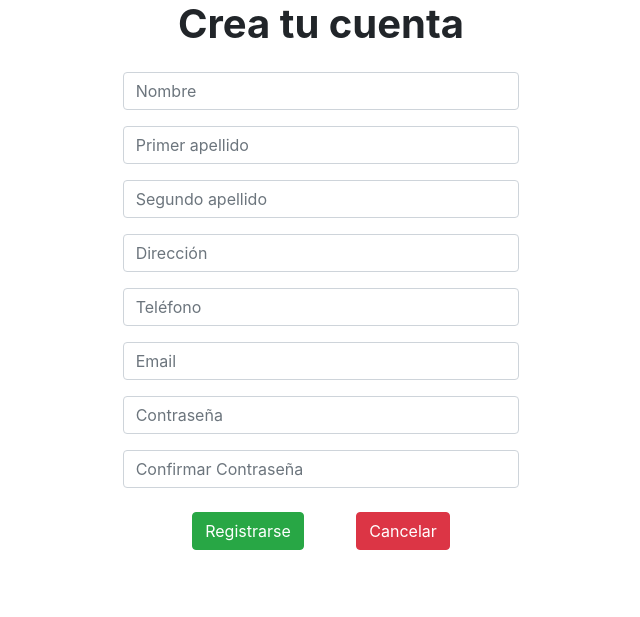
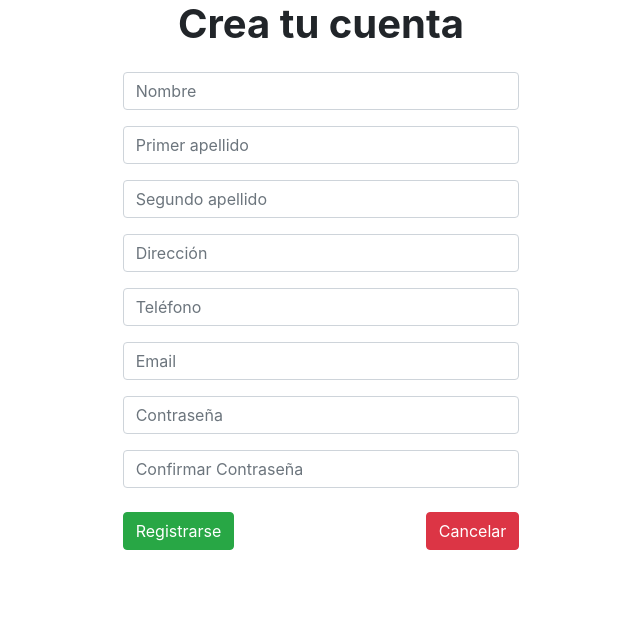
Before and after one commit to JacobLuqueEntenza/trasteros1024, a PHP site: page /tutrastero/usuarioNuevo.php in a window 1280 px wide. Shown: the part 117-734 px from the top of the page, without its empty margins (319-959 px from the left). Run offline with PHP 8.4, Linux system fonts and the light colour scheme; some libraries are stand-ins or nearby versions.

Commit message:
Usuarios editar y nuevo, funcionan bien seguir haciendo pruebas

```diff
--- a/app/vista/usuarios/usuarioNuevo.php
+++ b/app/vista/usuarios/usuarioNuevo.php
@@ -28,22 +28,21 @@
         $telefono = $_POST['telefono'];
         $email = $_POST['email'];
         $pass = $_POST['pass'];
+        if ($_SESSION['rol'] != 1) {
             $comfirma_pass = $_POST['comfirma_pass'];
-        $rol = $_POST['rol'] ?? 3;
-
             // Verificar si las contraseñas coinciden
             if ($pass !== $comfirma_pass) {
                 echo "Las contraseñas no coinciden.";
                 exit();
-        }
-        ;
-
-
+            };
+        };
+        $rol = $_POST['rol'] ?? 3;
 
         $controlador->guardaUsuario($nombre, $apellido1, $apellido2, $direccion, $telefono, $email, $pass, $rol);
+    }
 
-    }
     ?>
+
     <div class="container col-md-4">
         <form action="" method="POST" name="nuevo" class="">
             <legend class="text-center mb-4 h1"><strong>Crea tu cuenta</strong></legend>
@@ -68,14 +67,17 @@
              <div class="form-group">
                 <input type="password" class="form-control" id="pass" name="pass" placeholder="Contraseña">
             </div>
+            <?php if (!isset($_SESSION['usuario']) || $_SESSION['rol'] != 1) { ?>
             <div class="form-group">
                 <input type="password" class="form-control" id="comfirma_pass" name="comfirma_pass"
                     placeholder="Confirmar Contraseña">
             </div>
+            <?php }else{}; ?>
 
-            <div class="form-group text-center mt-4">
-                <button type="submit" class="btn btn-success mr-4">Registrarse</button>
-                <button type="button" class="btn btn-danger ml-4"
+
+            <div class="form-group text-center mt-4 d-flex justify-content-between">
+                <button type="submit" class="btn btn-success">Registrarse</button>
+                <button type="button" class="btn btn-danger"
                     onclick="location.href='../../../public/index.php'">Cancelar</button>
             </div>
         </form>
--- a/app/vista/usuarios/usuariosLista.php
+++ b/app/vista/usuarios/usuariosLista.php
@@ -36,7 +36,7 @@ $totalPaginas = $usuarios->numeroPaginas($filasPorPagina, $rol);
 <?php
 
 if (!isset($_SESSION['usuario']) || $_SESSION['rol'] != 1) {
-    header('Location: /proyecto-daw/public/index.php');
+    header('Location: /trasteros1024/public/index.php');
     exit;
 }
 ;
```
Also changed, not shown: app/vista/layouts/header.php (+6 -2 lines), app/vista/usuarios/usuarioEditar.php (+4 -3 lines). Lines whose indentation alone changed are shown as unchanged.
